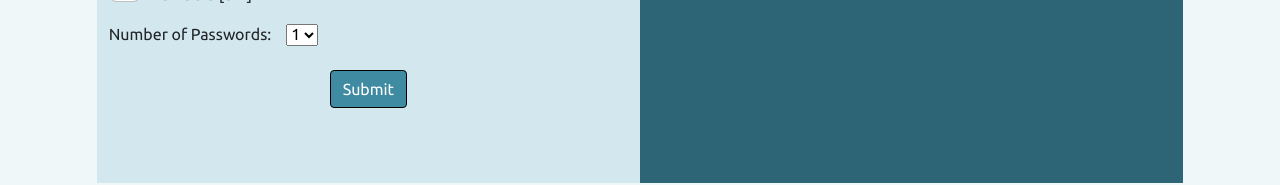
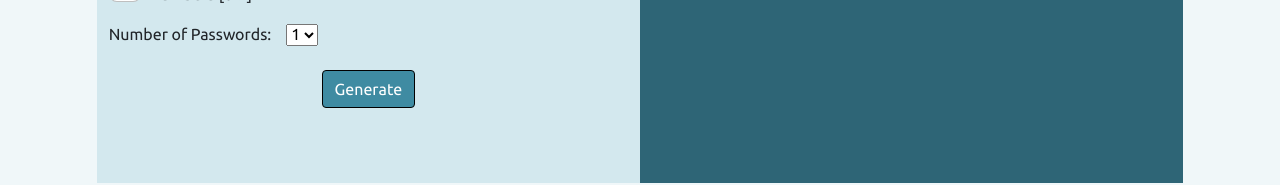
Before and after one commit to Joeseff6/Password-Generator, a React (Create React App) app: page / in a window 1280 px wide. Shown: the part 322-507 px from the top of the page. Built offline with nearby package versions, Linux system fonts and the light colour scheme.

Commit message:
Changed button text

```diff
--- a/src/components/InputContainer.js
+++ b/src/components/InputContainer.js
@@ -134,7 +134,7 @@ class InputContainer extends React.Component {
               You must select at least one option.
             </div>
             <button className="btn btn-primary d-block m-auto my-4" type="submit">
-              Submit
+              Generate
             </button>
           </form>
         </div>
```
